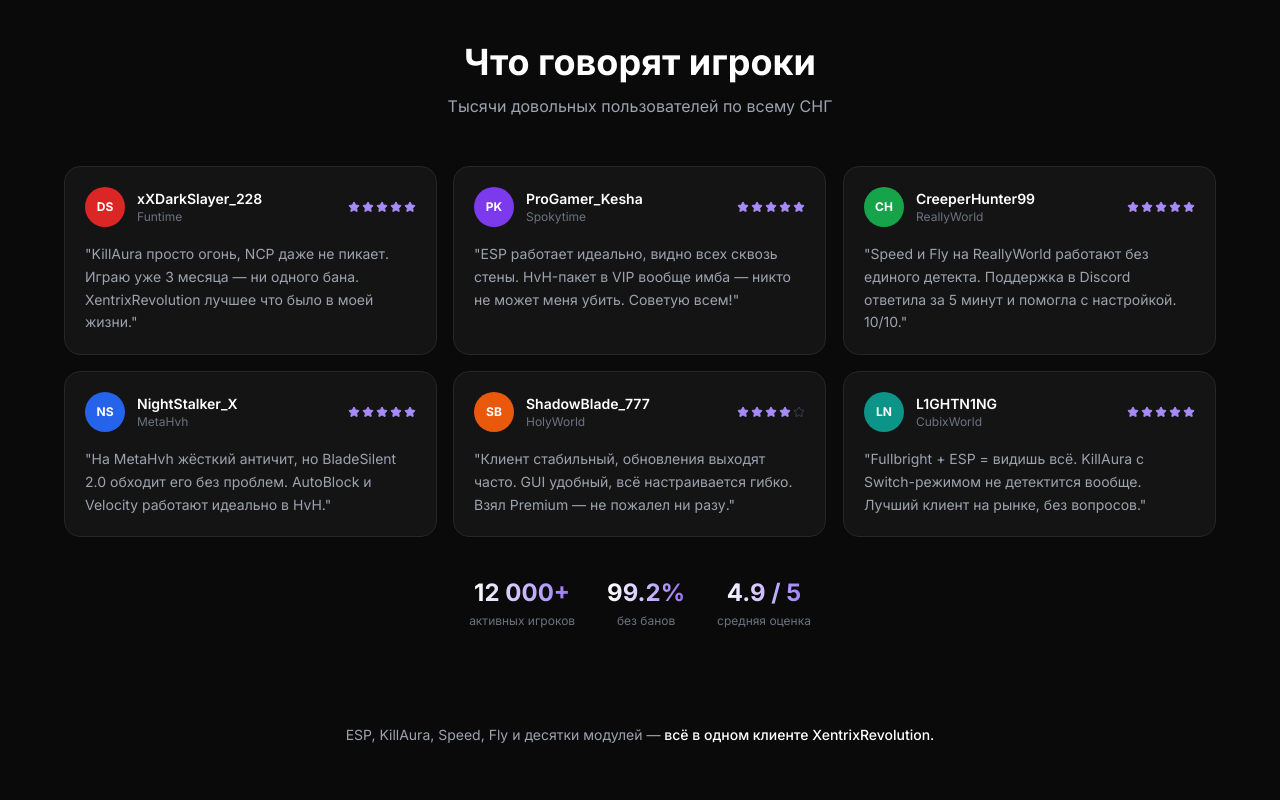
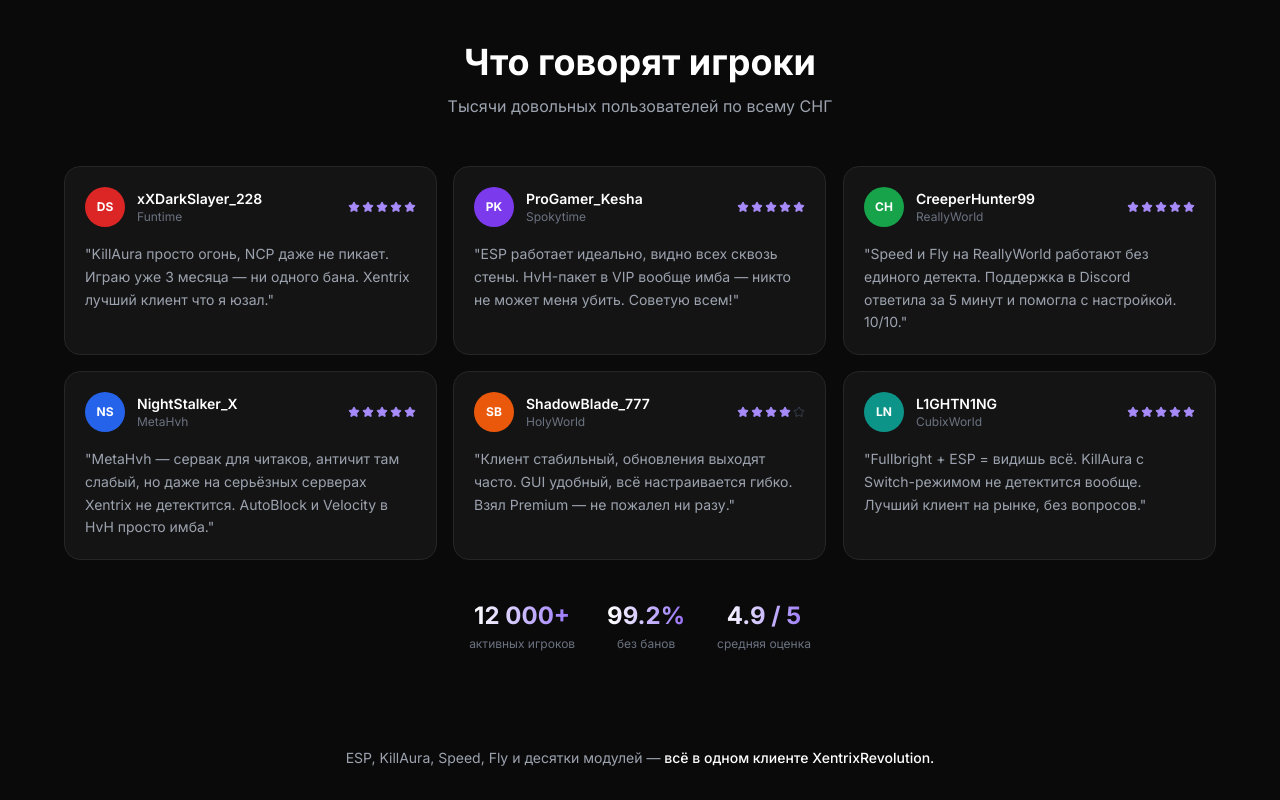
Before and after one commit to pr-poehali-dev/quantum-bridge-9, a React (Vite) app: page / in a window 1280 px wide. Shown: the part 1974-2774 px from the top of the page. Before the commit the page ends 2751 px from the top, so only its background shows below. Built offline with nearby package versions, Linux system fonts and the light colour scheme.

Commit message:
Убрал чужой чит с мета сервера

```diff
--- a/src/components/ReviewsSection.tsx
+++ b/src/components/ReviewsSection.tsx
@@ -7,7 +7,7 @@ const reviews = [
     avatar: "DS",
     color: "bg-red-600",
     rating: 5,
-    text: "KillAura просто огонь, NCP даже не пикает. Играю уже 3 месяца — ни одного бана. XentrixRevolution лучшее что было в моей жизни.",
+    text: "KillAura просто огонь, NCP даже не пикает. Играю уже 3 месяца — ни одного бана. Xentrix лучший клиент что я юзал.",
   },
   {
     name: "ProGamer_Kesha",
@@ -31,7 +31,7 @@ const reviews = [
     avatar: "NS",
     color: "bg-blue-600",
     rating: 5,
-    text: "На MetaHvh жёсткий античит, но BladeSilent 2.0 обходит его без проблем. AutoBlock и Velocity работают идеально в HvH.",
+    text: "MetaHvh — сервак для читаков, античит там слабый, но даже на серьёзных серверах Xentrix не детектится. AutoBlock и Velocity в HvH просто имба.",
   },
   {
     name: "ShadowBlade_777",
```
